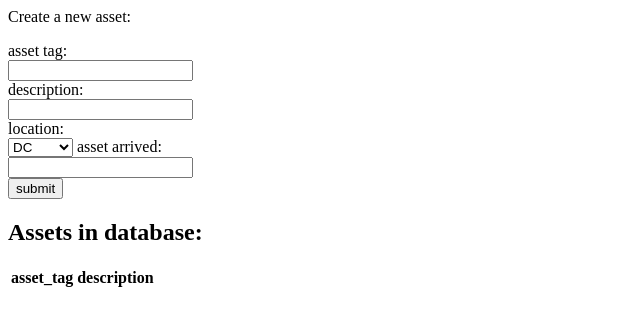
After one commit to bearcast24/CIS322, a Python web app: template src/templates/add_asset.html in a window 1280 px wide. The commit adds this page. Shown: the top 326 px of the page, without its empty margins (0-640 px from the left). Run offline with Jinja, Linux system fonts and the light colour scheme; the template is opened without the code that fills it, so the values that code supplies are empty.

Commit message:
Adding part 6 files

```diff
--- /dev/null
+++ b/src/templates/add_asset.html
@@ -0,0 +1,39 @@
+<html>
+	<body><title>Add Assest</title>
+	<!--<p>Connected to {{dbhost}} at port {{dbport}} for database {{dbname}}</p>-->
+
+	<p>Create a new asset:</p>
+		<form action="{{url_for('add_asset')}}" method = "POST">
+			asset tag: <br>
+			<input type="text" name="asset_tag" ><br>
+			description: <br>
+			<input type="text" name="description" ><br>
+			location:<br>
+			<select name='common_name'>
+				<option value='DC'> DC </option>
+				<option value='HQ'> HQ </option>
+				<option value='MB005'> MB005 </option>
+				<option value='NC'> NC </option>
+				<option value='SPNV'> SPNV </option>
+			</select>
+			asset arrived: <br>
+			<input type="text" name="date" ><br>
+
+			<input type="submit" name="submit" value="submit"/>
+		</form>
+		<h2>Assets in database:</h2>
+		<table>
+			<tr>
+				<th> asset_tag </th>
+				<th> description </th>
+			</tr>
+
+			{%for item in session.asset_list%}
+			<tr>
+				<td> {{item.asset_tag}} </td>
+				<td> {{item.description}} </td>
+			</tr>
+			{%endfor%}
+		</table>
+	</body>
+</html>
--- a/src/templates/add_facility.html
+++ b/src/templates/add_facility.html
@@ -8,7 +8,6 @@
 			<input type="text" name="common_name" ><br>
 			fcode: <br>
 			<input type="text" name="fcode" ><br>
-			Password:<br>
 			<input type="submit" name="submit" value="submit"/>
 		</form>
 		<h2>Facilities in database:</h2>
```
Also changed, not shown: src/app.py (+44 -3 lines).
